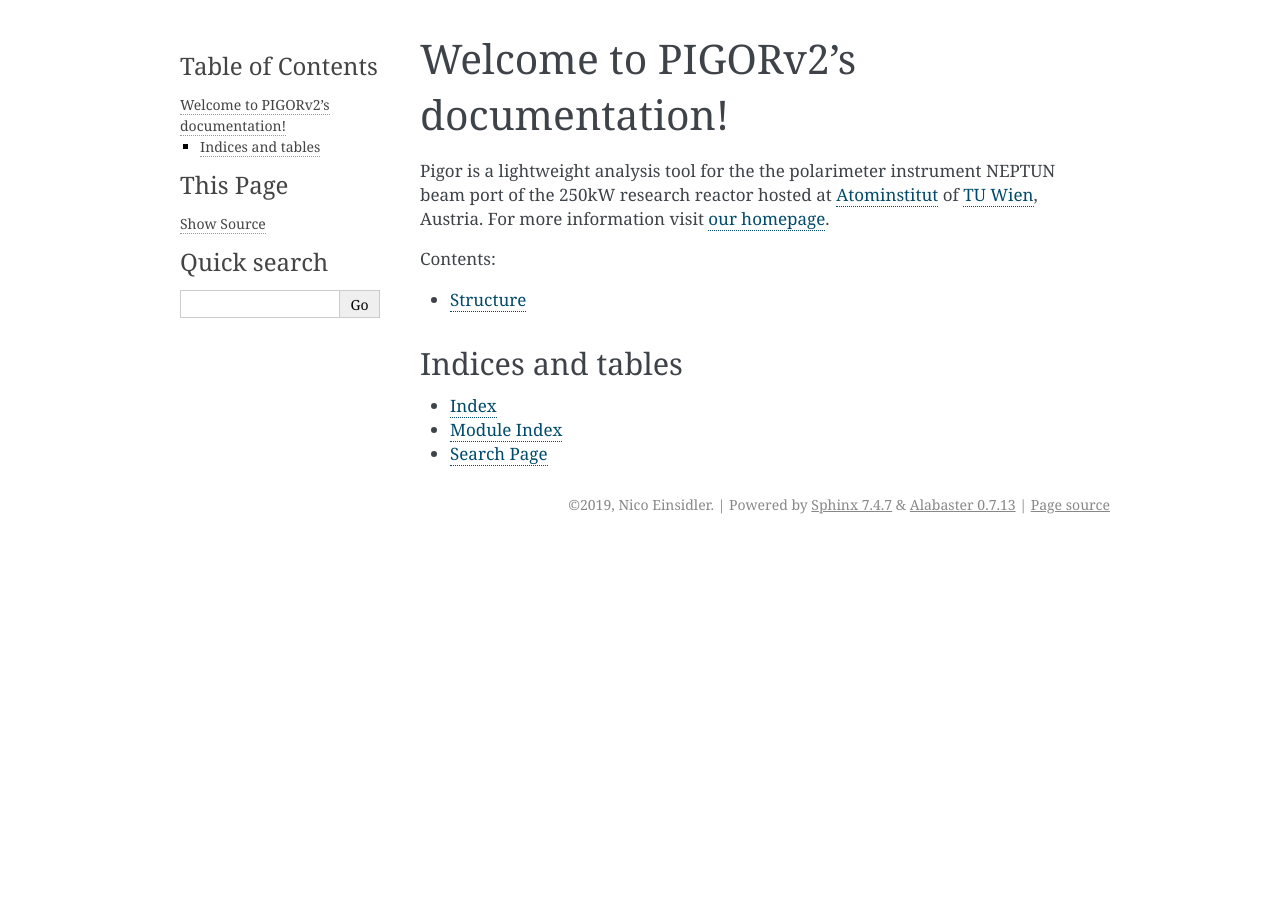
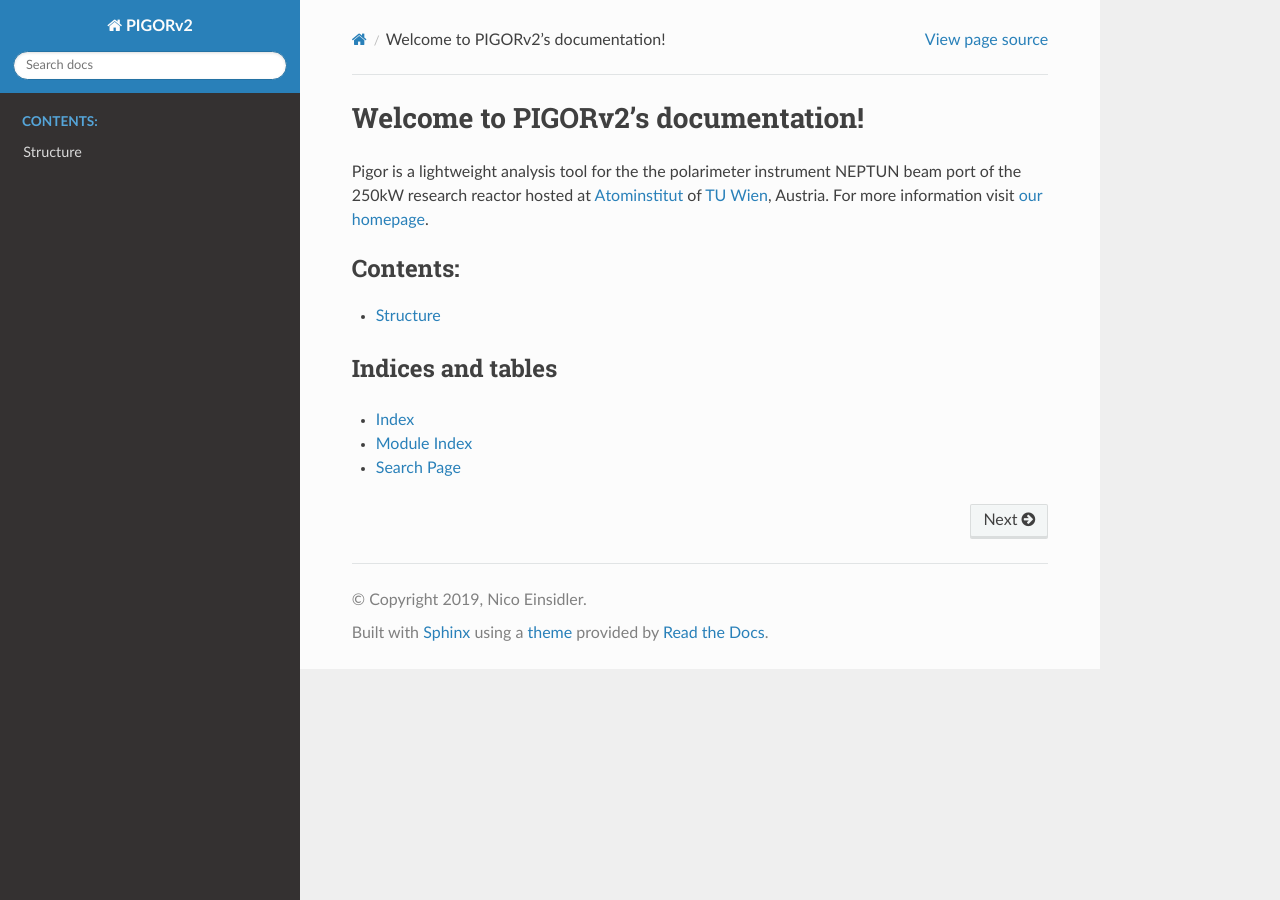
Before and after one commit to nicoeinsidler/pigor2, a Sphinx documentation site: the page built from docs/index.rst, in a window 1280 px wide. Built offline with Sphinx 7.4.7 and the Read the Docs theme 2.0.0, drawn with Linux system fonts in a browser that asks for light colours; some of the changed lines change nothing that is shown.

Commit message:
added extentions and edited root file

```diff
--- a/docs/conf.py
+++ b/docs/conf.py
@@ -31,8 +31,16 @@
 # extensions coming with Sphinx (named 'sphinx.ext.*') or your custom
 # ones.
 extensions = [
-    'sphinxcontrib.mermaid'
+    'sphinx.ext.autodoc',
+    'sphinx.ext.doctest',
+    'sphinx.ext.todo',
+    'sphinx.ext.mathjax',
+    'sphinx.ext.intersphinx',
+    'sphinxcontrib.mermaid',
 ]
+
+# Tell Sphinx to use index.rst as the primary document instead of contents.rst
+master_doc = 'index'
 
 # Add any paths that contain templates here, relative to this directory.
 templates_path = ['_templates']
@@ -48,9 +56,104 @@
 # The theme to use for HTML and HTML Help pages.  See the documentation for
 # a list of builtin themes.
 #
-html_theme = 'alabaster'
+html_theme = 'sphinx_rtd_theme'
+
 
 # Add any paths that contain custom static files (such as style sheets) here,
 # relative to this directory. They are copied after the builtin static files,
 # so a file named "default.css" will overwrite the builtin "default.css".
 html_static_path = ['_static']
+
+# -- Options for HTMLHelp output ---------------------------------------------
+
+# Output file base name for HTML help builder.
+htmlhelp_basename = 'PIGORdoc'
+
+
+# -- Options for LaTeX output ------------------------------------------------
+
+latex_elements = {
+    # The paper size ('letterpaper' or 'a4paper').
+    #
+    # 'papersize': 'letterpaper',
+
+    # The font size ('10pt', '11pt' or '12pt').
+    #
+    # 'pointsize': '10pt',
+
+    # Additional stuff for the LaTeX preamble.
+    #
+    # 'preamble': '',
+
+    # Latex figure (float) alignment
+    #
+    # 'figure_align': 'htbp',
+}
+
+# Grouping the document tree into LaTeX files. List of tuples
+# (source start file, target name, title,
+#  author, documentclass [howto, manual, or own class]).
+latex_documents = [
+    (master_doc, 'PIGOR.tex', 'PIGOR Documentation',
+     'Nico Einsidler', 'manual'),
+]
+
+
+# -- Options for manual page output ------------------------------------------
+
+# One entry per manual page. List of tuples
+# (source start file, name, description, authors, manual section).
+man_pages = [
+    (master_doc, 'pigor', 'PIGOR Documentation',
+     [author], 1)
+]
+
+
+# -- Options for Texinfo output ----------------------------------------------
+
+# Grouping the document tree into Texinfo files. List of tuples
+# (source start file, target name, title, author,
+#  dir menu entry, description, category)
+texinfo_documents = [
+    (master_doc, 'PIGOR', 'PIGOR Documentation',
+     author, 'PIGOR', 'One line description of project.',
+     'Miscellaneous'),
+]
+
+
+# -- Options for Epub output -------------------------------------------------
+
+# Bibliographic Dublin Core info.
+epub_title = project
+
+# The unique identifier of the text. This can be a ISBN number
+# or the project homepage.
+#
+# epub_identifier = ''
+
+# A unique identification for the text.
+#
+# epub_uid = ''
+
+# A list of files that should not be packed into the epub file.
+epub_exclude_files = ['search.html']
+
+
+# -- Extension configuration -------------------------------------------------
+
+
+# -- Options for todo extension ----------------------------------------------
+
+# If true, `todo` and `todoList` produce output, else they produce nothing.
+todo_include_todos = True
+
+
+# -- Including __init__() ----------------------------------------------------
+
+def skip(app, what, name, obj, would_skip, options):
+    if name == "__init__":
+        return False
+    return would_skip
+
+def setup(app):
+    app.connect("autodoc-skip-member", skip)
```
